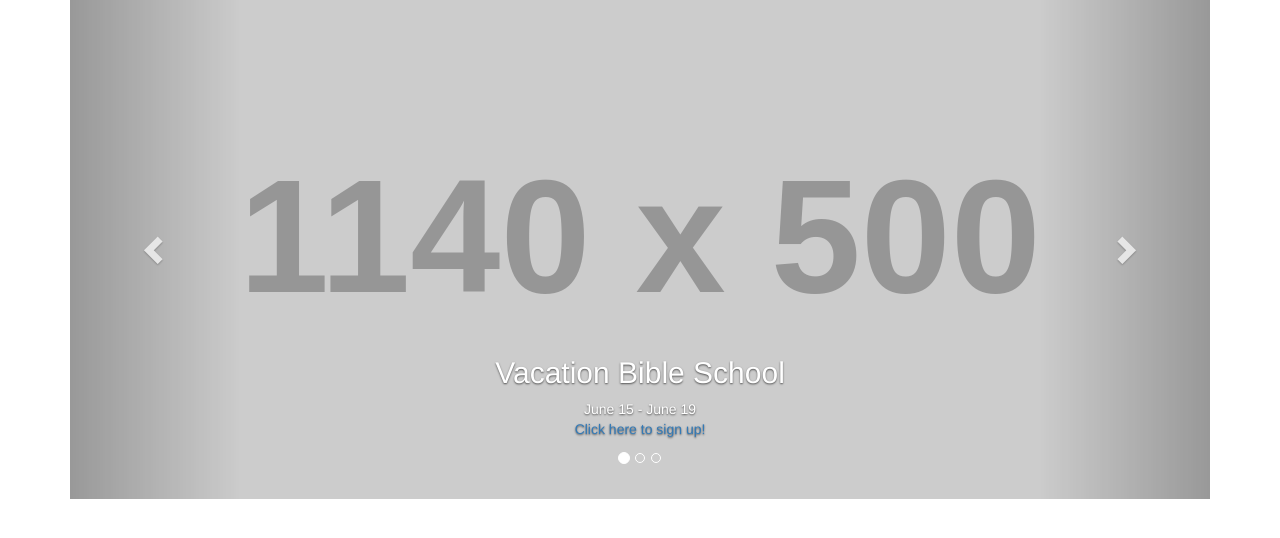
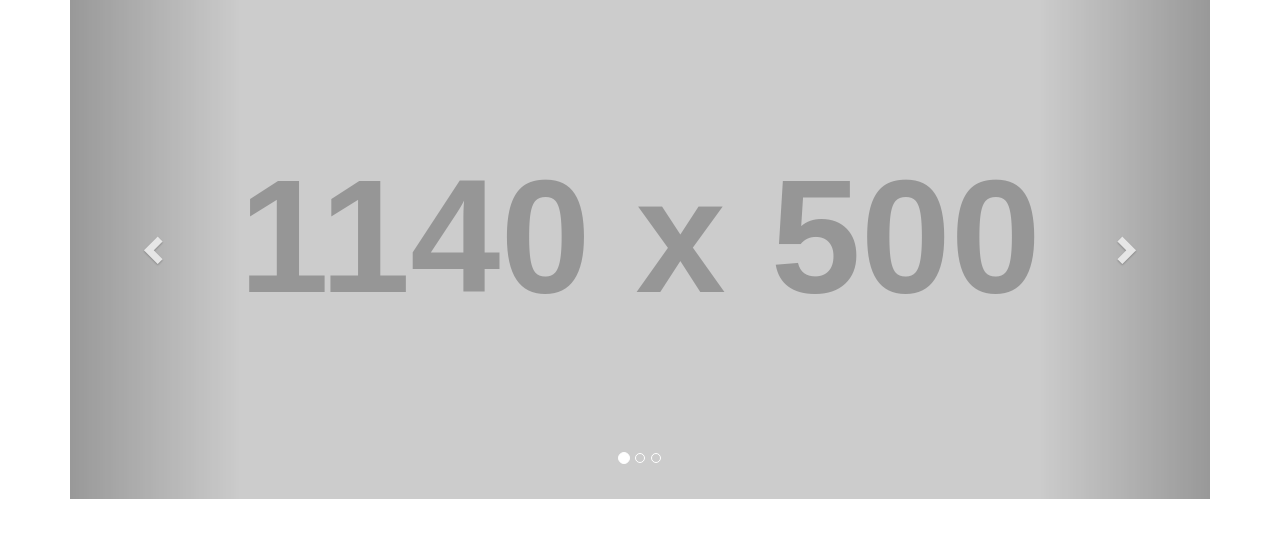
Before and after one commit to bethelgurnee/bethelgurnee.org, a Flask app: page / in a window 1280 px wide. Shown: the part 73-611 px from the top of the page. Run offline with Flask 2, Linux system fonts and the light colour scheme; grey boxes labelled with a size stand in for pictures from a placeholder-image service; some libraries are stand-ins or nearby versions.

Commit message:
Removed captions from slideshow

```diff
--- a/templates/index.html
+++ b/templates/index.html
@@ -11,21 +11,9 @@
     <div class="carousel-inner" role="listbox">
         <div class="item active">
             <img data-holder-rendered="true" src="http://www.placehold.it/1140x500/AAAAAA" data-src="holder.js/900x500/auto/#777:#555/text:First slide" alt="First slide [900x500]">
-            <div class="carousel-caption">
-                <h2>Vacation Bible School</h2>
-                <p>June 15 - June 19<br />
-                    <a href="/vbs">Click here to sign up!</a>
-                </p>
-            </div>
         </div>
         <div class="item">
             <img data-holder-rendered="true" src="http://www.placehold.it/1140x500/888888" data-src="holder.js/900x500/auto/#666:#444/text:Second slide" alt="Second slide [900x500]">
-            <div class="carousel-caption">
-                <h2>GO! Pray</h2>
-                <p>
-                    Spend time lifting up our community in prayer in the 24/7 Prayer Room
-                </p>
-            </div>
         </div>
         <div class="item">
             <img data-holder-rendered="true" src="http://www.placehold.it/1140x500/666666" data-src="holder.js/900x500/auto/#555:#333/text:Third slide" alt="Third slide [900x500]">
```
